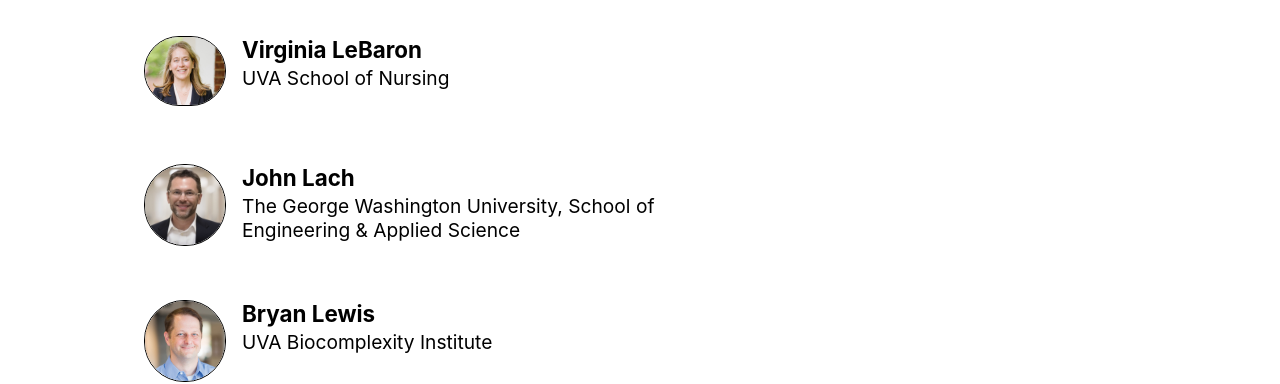
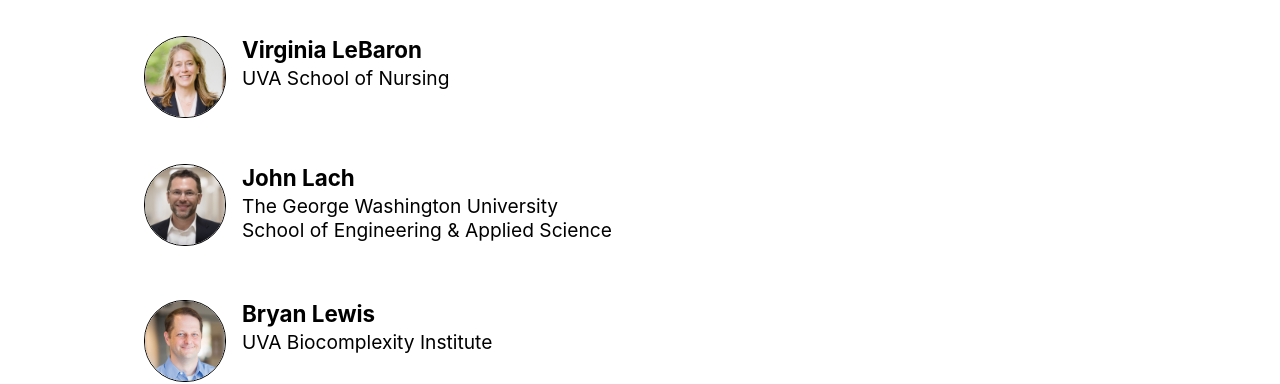
Before and after one commit to besi-c/besi-c.github.io, an Eleventy site: page pages/about_us.liquid in a window 1280 px wide. Shown: the part 454-838 px from the top of the page. Built offline with nearby package versions, Linux system fonts and the light colour scheme; Eleventy itself is replaced by a stand-in of ours; files that its build step writes are made by us from their sources; files whose address does not match are found by name; a web font is replaced by a local one.

Commit message:
Minor changes to about us

```diff
--- a/pages/about_us.liquid
+++ b/pages/about_us.liquid
@@ -34,7 +34,7 @@ title: About Us
 
       <a href="https://www.nursing.virginia.edu/people/vtl6k/"
         ><div class="person">
-          <img src="/images/people/virginia_lebaron.png" />
+          <img src="/images/people/virginia_lebaron.jpg" />
           <h5>Virginia LeBaron</h5>
           <p>UVA School of Nursing</p>
         </div></a
@@ -45,8 +45,8 @@ title: About Us
           <img src="/images/people/john_lach.jpg" />
           <h5>John Lach</h5>
           <p>
-            The George Washington University, School of Engineering & Applied
-            Science
+            The George Washington University <br />
+            School of Engineering & Applied Science
           </p>
         </div></a
       >
```
Also changed, not shown: docs/about_us/index.html (+3 -3 lines), docs/images/people/virginia_lebaron.jpg (added), docs/images/people/virginia_lebaron.png (deleted).
